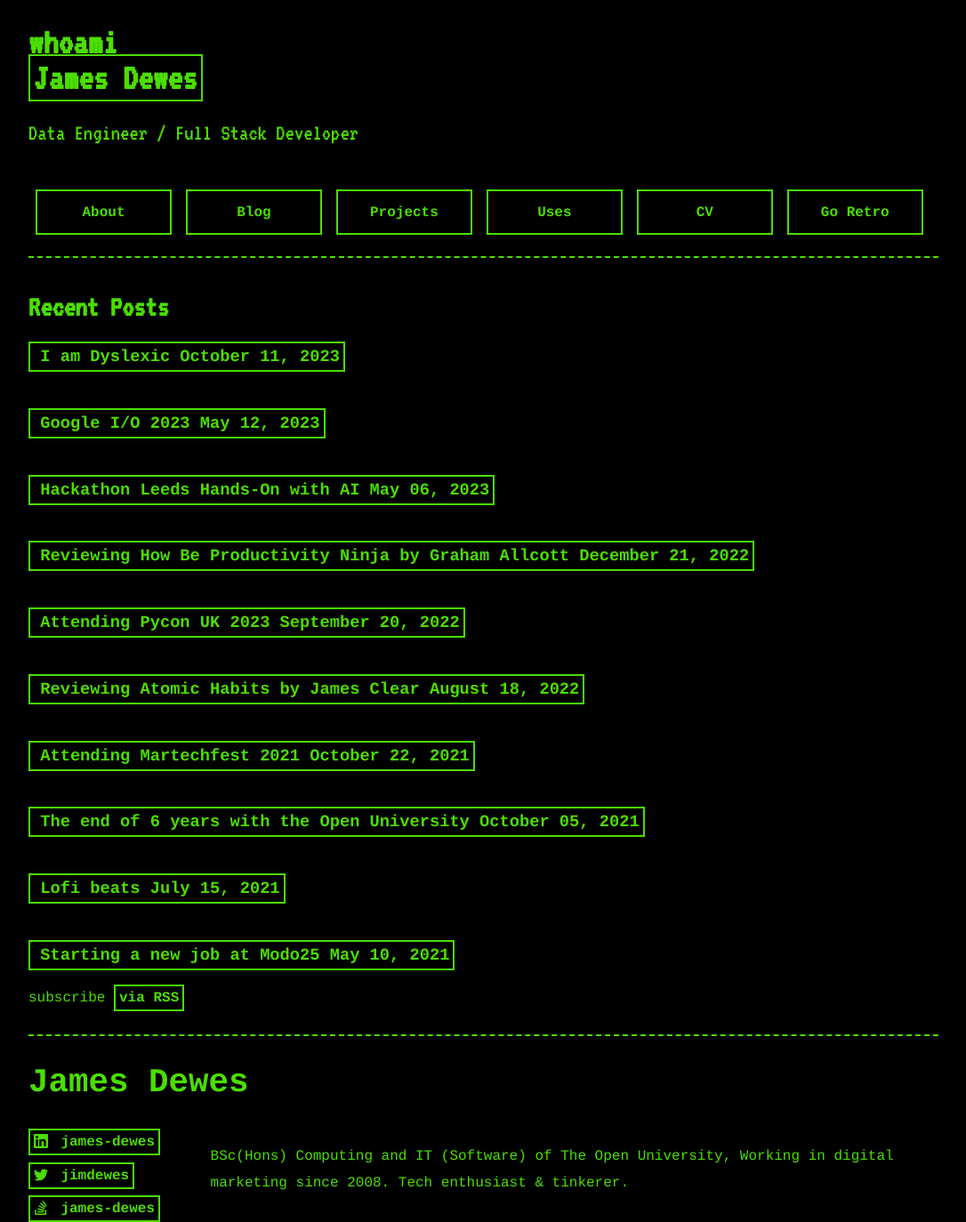
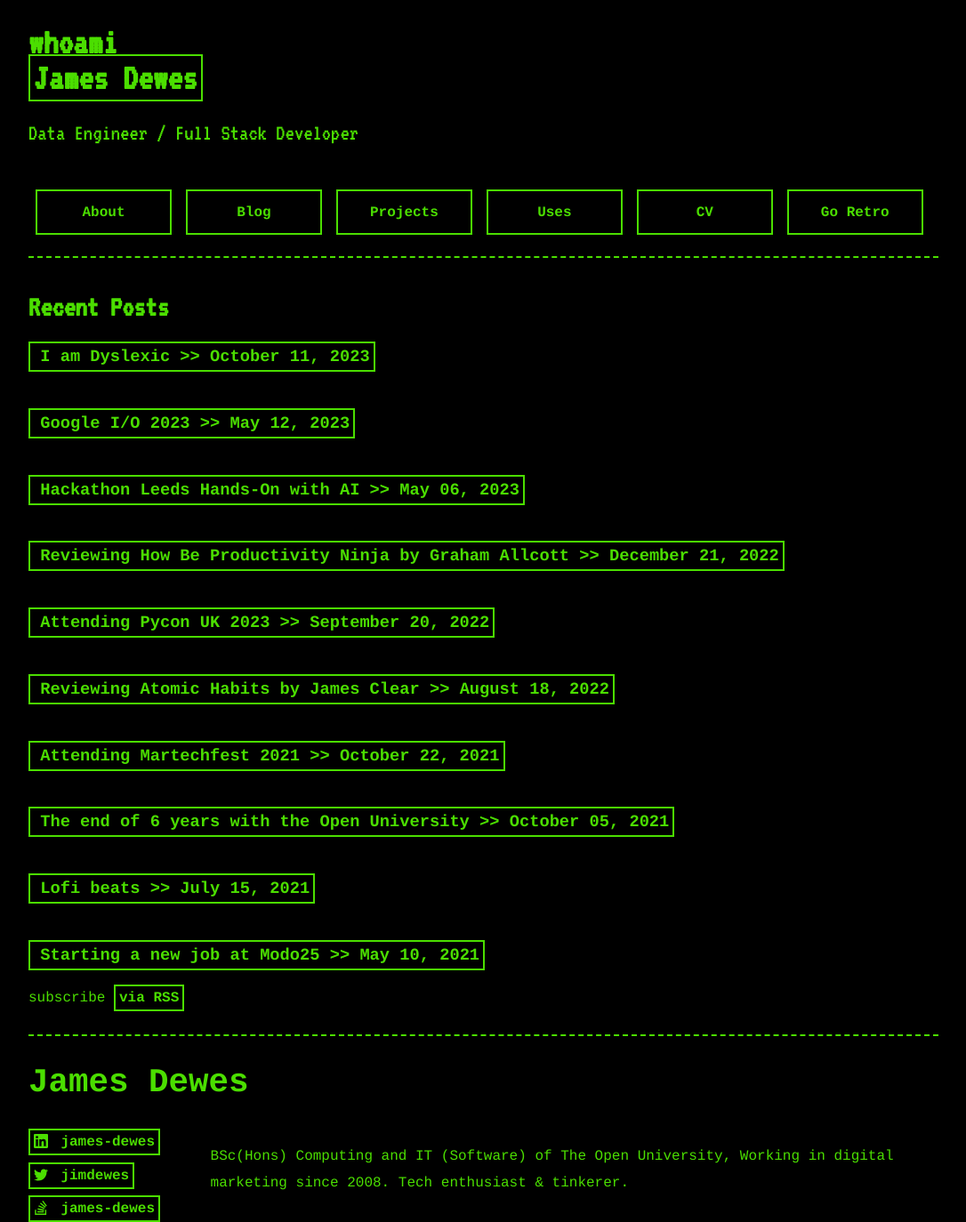
Before and after one commit to james-dewes/james-dewes.github.io, a Jekyll site: the page built from index.markdown, in a window 1280 px wide. Shown: the whole page at 89% size, without its empty margins (96-1182 px from the left). Built offline with Jekyll 4.4.1, drawn with Linux system fonts in a browser that asks for light colours; nearby versions of some CDN libraries; library files that are not in the unit come from our copies.

Commit message:
Adds seperator to home list of posts

```diff
--- a/_layouts/home.html
+++ b/_layouts/home.html
@@ -18,7 +18,8 @@ layout: default
       {%- assign date_format = site.minima.date_format | default: "%b %-d, %Y" -%}
       <h3>
         <a class="post-link" href="{{ post.url | relative_url }}">
-            {{ post.title | escape }} <time datetime="{{ post.date | date_to_xmlschema }}" itemprop="datePublished">{{ post.date | date: "%B %d, %Y" }}</time>
+          {{ post.title | escape }} >> <time datetime="{{ post.date | date_to_xmlschema }}" itemprop="datePublished">{{
+            post.date | date: "%B %d, %Y" }}</time>
         </a>
       </h3>
       {%- if site.show_excerpts -%}
@@ -29,6 +30,6 @@ layout: default
     {%- endfor -%}
   </ul>
 
-  <p class="rss-subscribe">subscribe <a href="{{ "/feed.xml" | relative_url }}">via RSS</a></p>
+  <p class="rss-subscribe">subscribe <a href="{{ " /feed.xml" | relative_url }}">via RSS</a></p>
   {%- endif -%}
 </article>
```
Lines whose indentation alone changed are shown as unchanged.
